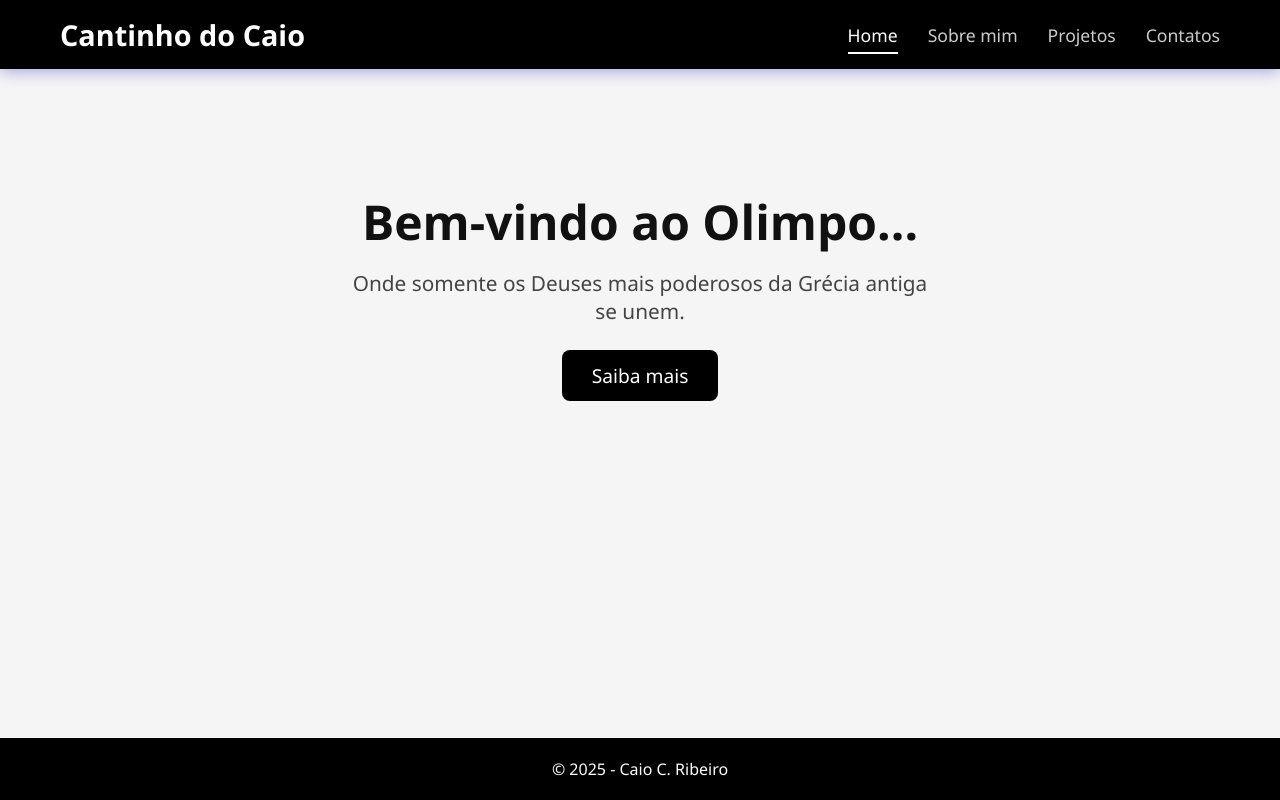
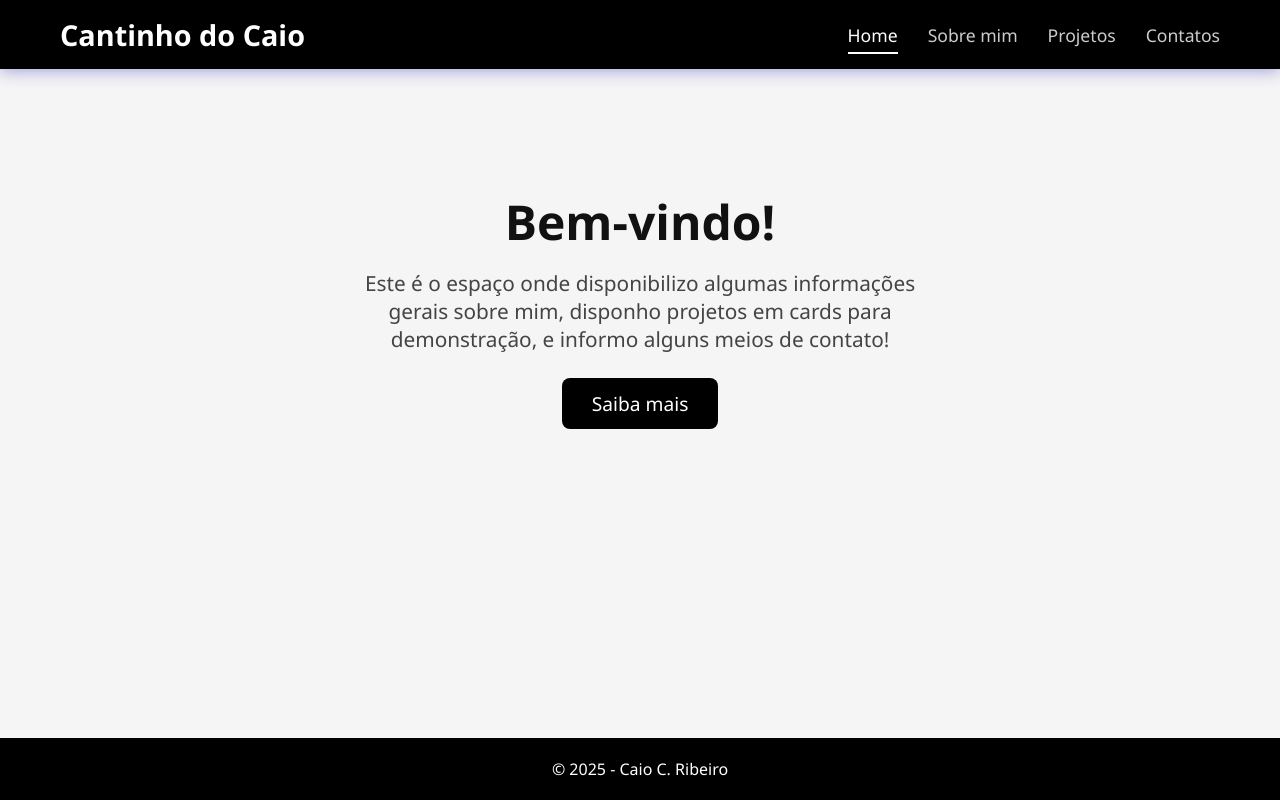
Before and after one commit to Caio602102/portfolio, a plain HTML site: page index.html in a window 1280 px wide. Drawn offline with Linux system fonts and the light colour scheme.

Commit message:
.
Updated welcome message and description in the home section.

```diff
--- a/index.html
+++ b/index.html
@@ -27,8 +27,8 @@
 
     <!-- Container da Home com GRID + animação fade-in -->
     <section class="home-container fade-in">
-        <h2>Bem-vindo ao Olimpo...</h2>
-        <p>Onde somente os Deuses mais poderosos da Grécia antiga se unem.</p>
+        <h2>Bem-vindo!</h2>
+        <p>Este é o espaço onde disponibilizo algumas informações gerais sobre mim, disponho projetos em cards para demonstração, e informo alguns meios de contato!</p>
         <a href="sobre.html" class="btn slide-up">Saiba mais</a>
     </section>
 
```
